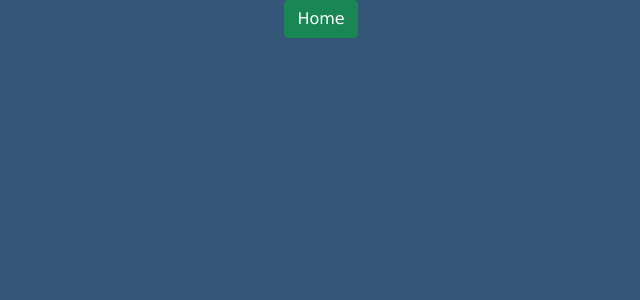
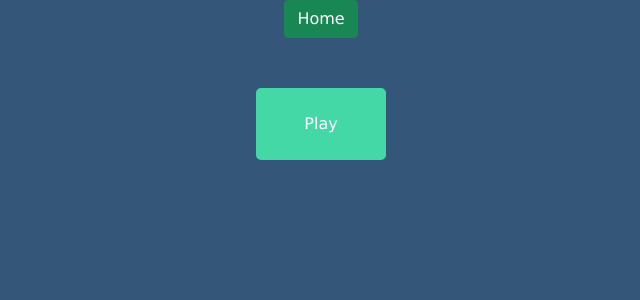
Before and after one commit to ShannaJSmith/css-components, a React (Create React App) app in the folder css-components/: page /bgm in a window 1280 px wide. Shown: the top 300 px of the page, without its empty margins (319-959 px from the left). Built offline with nearby package versions, Linux system fonts and the light colour scheme.

Commit message:
try method with eventlisteners

```diff
--- a/css-components/src/components/SoundBoard.jsx
+++ b/css-components/src/components/SoundBoard.jsx
@@ -1,58 +1,41 @@
 import './SoundBoard.css';
 import toriNoUta from '../sounds/Tori-no-Uta.mp3';
-import TGCF from '../sounds/TGCF-OST.mp3';
-import tada from '../sounds/tada.mp3';
-// import { useState } from 'react';
+// import TGCF from '../sounds/TGCF-OST.mp3';
+// import tada from '../sounds/tada.mp3';
+import { useState, useEffect } from 'react';
 
-const sounds = [
-  { clip: toriNoUta, label: 'tori-no-uta' },
-  { clip: TGCF, label: 'TGCF' },
-  { clip: tada, label: 'tada' },
-];
+// const sounds = [
+//   { clip: toriNoUta, label: 'tori-no-uta' },
+//   { clip: TGCF, label: 'TGCF' },
+//   { clip: tada, label: 'tada' },
+// ];
 
 const SoundBoard = () => {
-  // const [play, setPlay] = useState(false);
-  const playMusic = () => {};
-  // window.onload = () => {
-  //   sounds.forEach((sound) => {
-  //     // const btn = document.createElement('button');
-  //     // btn.classList.add('sound-btn');
+  const [audio] = useState(new Audio(toriNoUta));
+  const [playing, setPlaying] = useState(false);
 
-  //     // btn.innerText = sound.label;
+  useEffect(() => {
+    playing ? audio.play() : audio.pause();
+  }, [playing]);
 
-  //     // btn.addEventListener('click', () => {
-  //       // stopMusic();
-
-  //       // document.getElementById(sound).play();
-  //     });
-
-  //     document.getElementById('buttons').appendChild(btn);
-  //   });
-
-  // const stopMusic = () => {
-  //   sounds.forEach((sound) => {
-  //     const bgm = document.getElementById(sound);
-
-  //     bgm.pause();
-  //     // reset current time to 0
-  //     bgm.currentTime = 0;
-  //   });
-  // };
-  // };
+  useEffect(() => {
+    audio.addEventListener('ended', () => setPlaying(false));
+    return () => {
+      audio.removeEventListener('ended', () => setPlaying(false));
+    };
+  }, [audio]);
 
   return (
-    <div className="soundboard">
-      {sounds.map((sound) => {
-        <audio id={sound.label} src={sound.clip}></audio>;
-        <div id="buttons" className="sound-btn" onClick={playMusic}>
-          {sound.label}
-        </div>;
-      })}
-
-      {/* another format it can be written in: */}
-      {/* <audio id="tada">
-        <source src={tada}></source>
-      </audio> */}
+    <div>
+      <div
+        id="buttons"
+        className="sound-btn"
+        onClick={() =>
+          setPlaying(false) ? setPlaying(true) : setPlaying(false)
+        }
+      >
+        {playing ? 'Pause' : 'Play'}
+      </div>
     </div>
   );
 };
```
